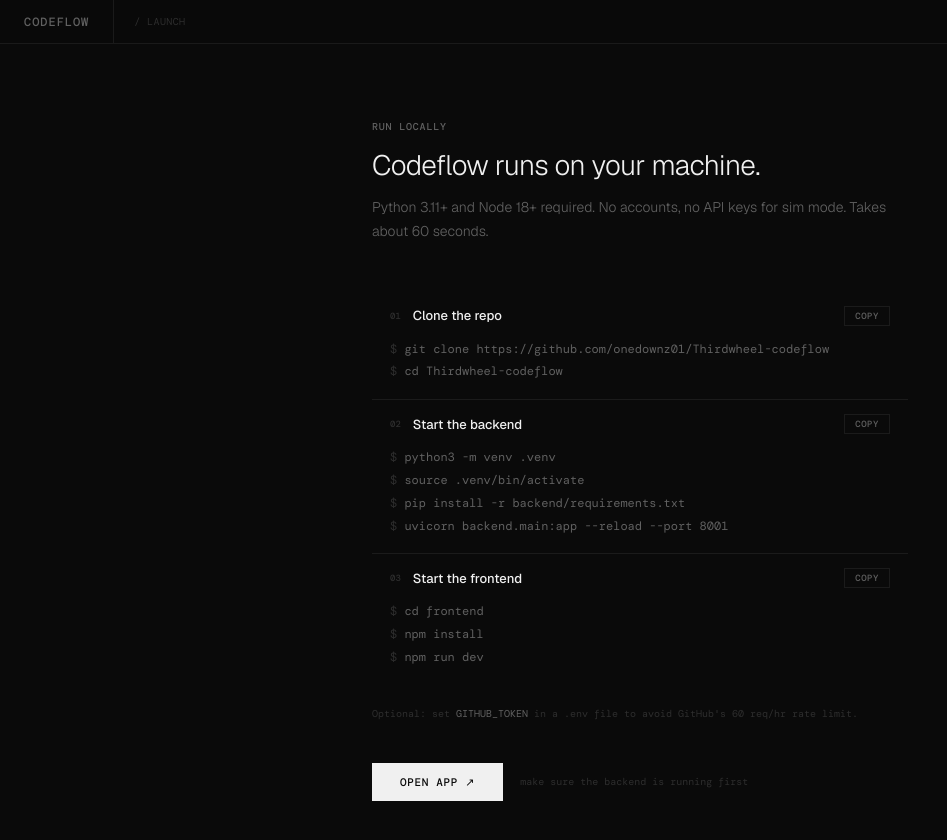
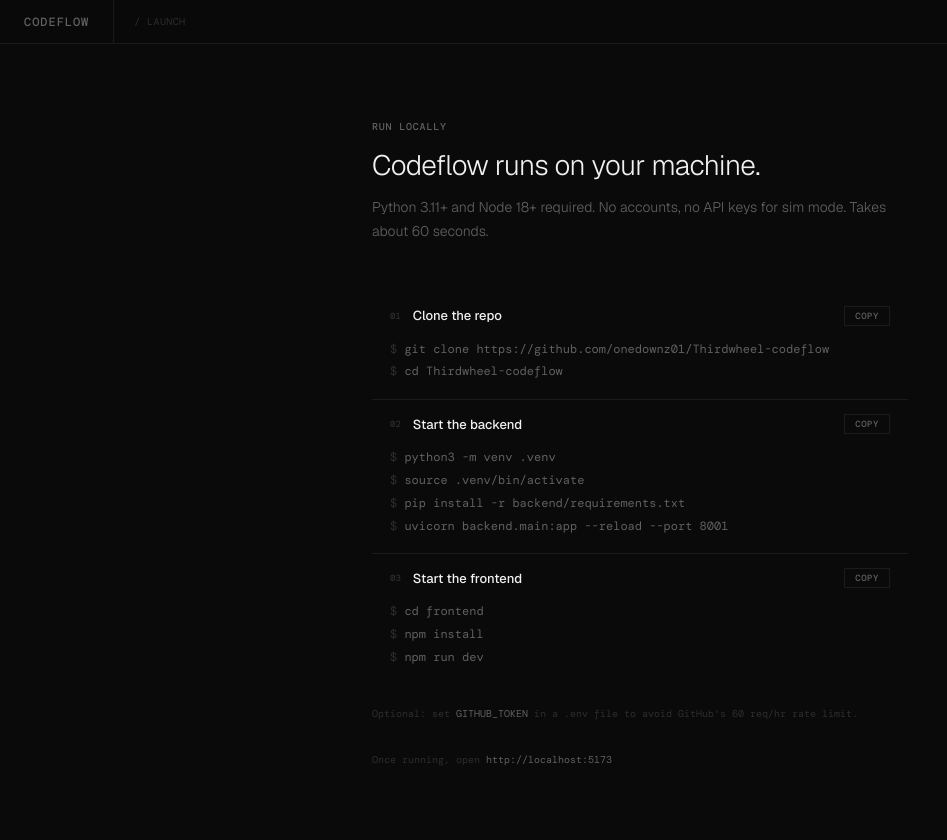
Before and after one commit to onedownz01/Thirdwheel-codeflow, a React (Vite) app in the folder frontend/: page /launch in a window 1280 px wide. Shown: the top 840 px of the page, without its empty margins (0-947 px from the left). Built offline with nearby package versions, Linux system fonts and the light colour scheme; no server answers; a web font is replaced by a local one.

Commit message:
launch page: remove broken open app button, show localhost url instead

```diff
--- a/frontend/src/pages/LaunchPage.tsx
+++ b/frontend/src/pages/LaunchPage.tsx
@@ -150,26 +150,9 @@ export default function LaunchPage() {
           Optional: set <span style={{ color: C.muted }}>GITHUB_TOKEN</span> in a .env file to avoid GitHub's 60 req/hr rate limit.
         </p>
 
-        {/* CTA */}
-        <div style={{ marginTop: 40, display: 'flex', gap: 1, alignItems: 'center' }}>
-          <button
-            onClick={() => navigate('/app')}
-            style={{
-              ...mono, background: C.text, color: C.bg,
-              border: 'none', cursor: 'pointer',
-              padding: '12px 28px', fontSize: 11,
-              fontWeight: 500, letterSpacing: '0.06em',
-              transition: 'opacity 0.15s',
-            }}
-            onMouseEnter={e => (e.currentTarget.style.opacity = '0.8')}
-            onMouseLeave={e => (e.currentTarget.style.opacity = '1')}
-          >
-            OPEN APP ↗
-          </button>
-          <span style={{ ...mono, fontSize: 10, color: C.dim, padding: '0 16px' }}>
-            make sure the backend is running first
-          </span>
-        </div>
+        <p style={{ ...mono, fontSize: 10, color: C.dim, lineHeight: 1.8, marginTop: 28, fontWeight: 300 }}>
+          Once running, open <span style={{ color: C.muted }}>http://localhost:5173</span>
+        </p>
       </div>
     </div>
   );
```
